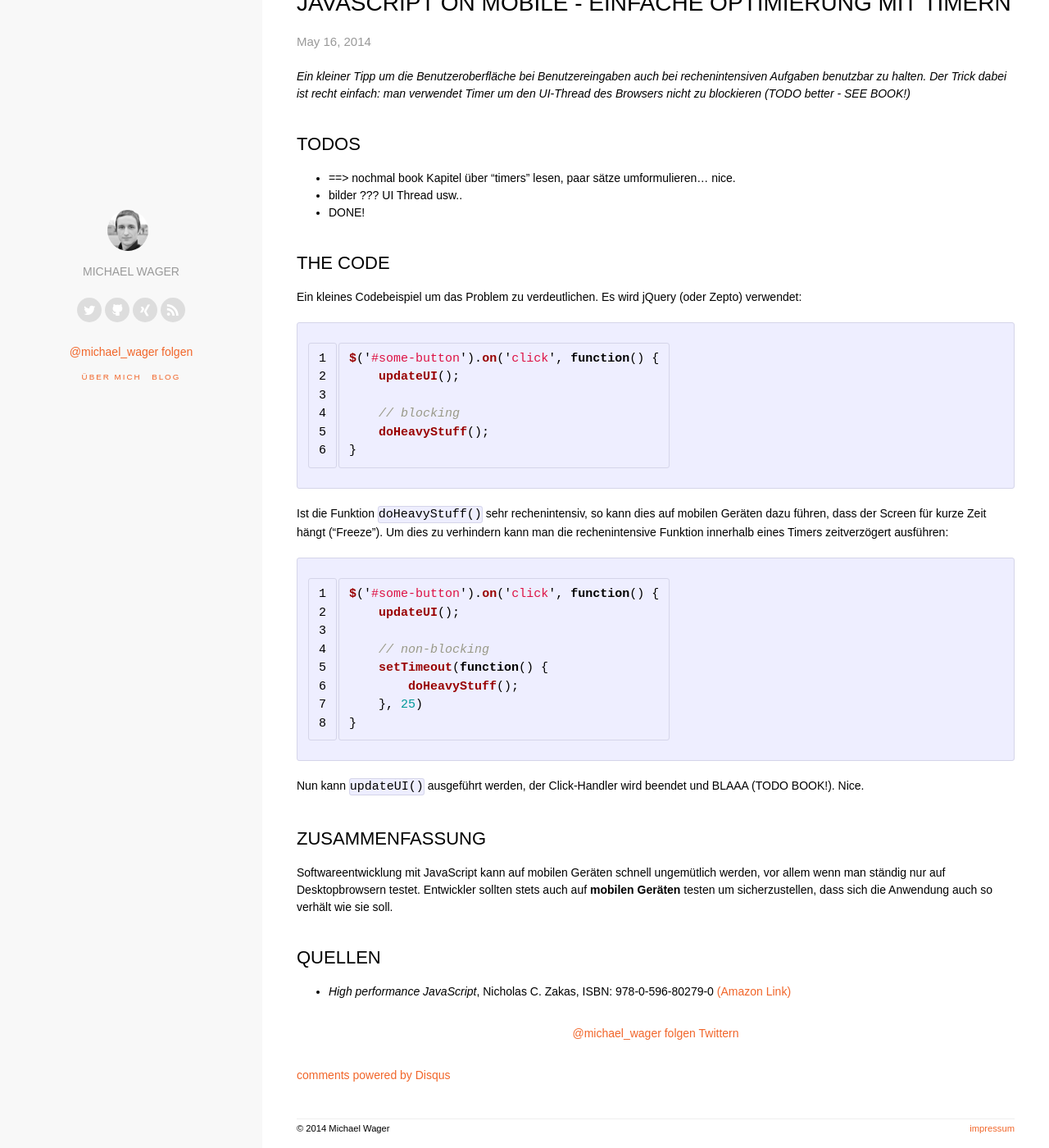
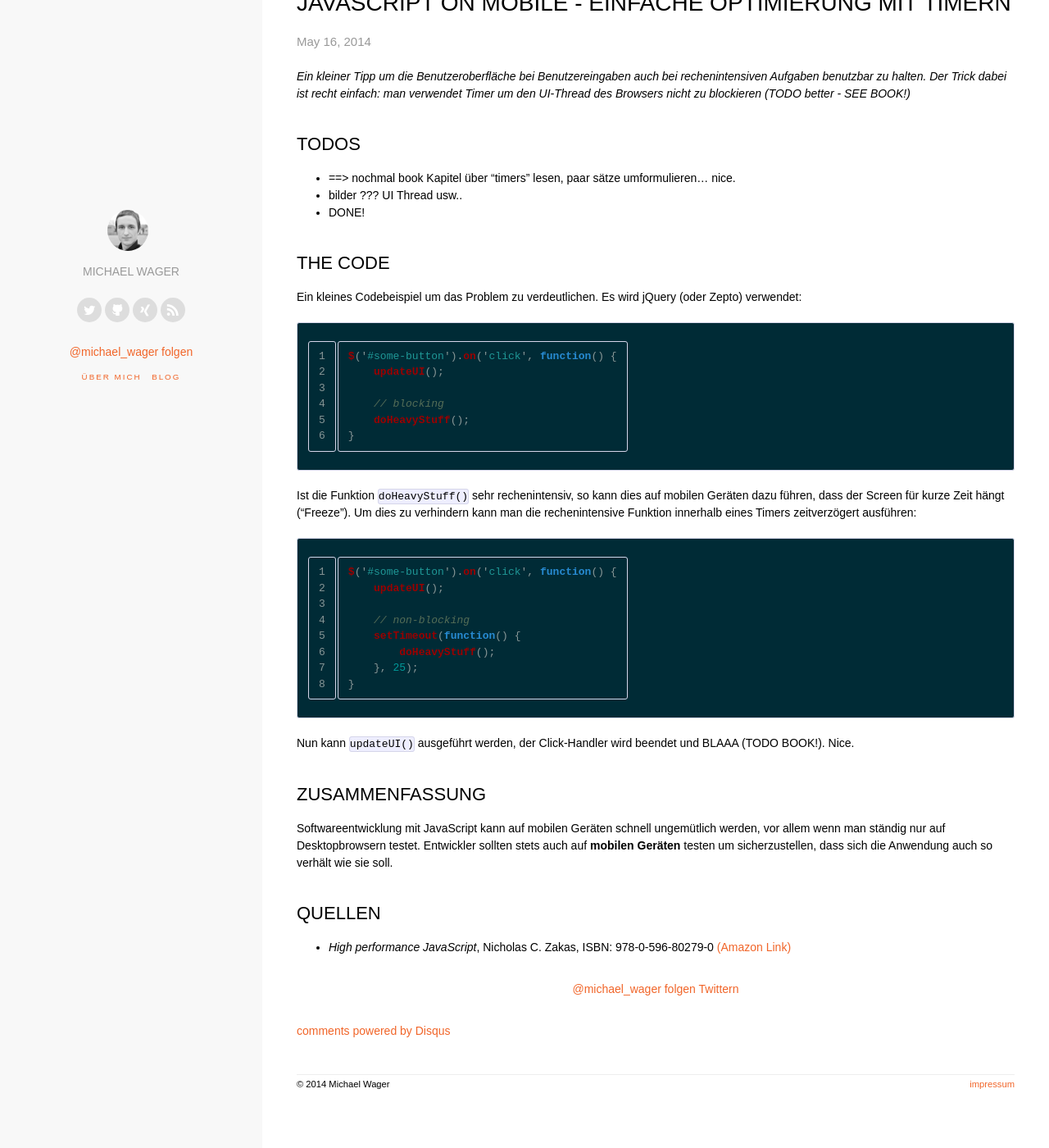
Before and after one commit to mwager/mwager.github.io, a Jekyll site: the page built from _posts/2014-05-16-keep-ui-responsive-all-times.markdown, in a window 1280 px wide and 1400 px high, scrolled down 60 px. Shown: the whole window at 82% size. Built offline with Jekyll 4.4.1, drawn with Linux system fonts in a browser that asks for light colours; nearby versions of some CDN libraries; comment, search, counter and statistics services are not loaded; after the commit the page ends 1406 px from its top, so only the background shows below that.

Commit message:
include message for old ie, minor css cleanup, update css for pre/code tags using solarized colors

```diff
--- a/_includes/footer.html
+++ b/_includes/footer.html
@@ -1,11 +1,7 @@
-
 <footer class="site-footer">
     <hr>
 
     <small>&copy; 2014 Michael Wager</small>
 
     <a class="imprint" href="/imprint/"><small>impressum</small></a>
-
-    <!-- site.safe: {{ site.safe }} -->
-
 </footer>
--- a/_layouts/default.html
+++ b/_layouts/default.html
@@ -4,6 +4,7 @@
   {% include head.html %}
 
     <body>
+      {% include old-ie.html %}
       <div id="layout" class="pure-g">
         {% include header.html %}
 
--- a/_posts/2014-05-14-vanilla-storage-client-side-storage-abstraction.markdown
+++ b/_posts/2014-05-14-vanilla-storage-client-side-storage-abstraction.markdown
@@ -1,7 +1,7 @@
 ---
 layout: post
 title:  "VanillaStorage.js - cross-browser HTML5 storage"
-date:   2014-05-14 15:17:42
+date:   2014-04-14 15:17:42
 categories: javascript
 ---
 
--- a/_posts/2014-05-16-keep-ui-responsive-all-times.markdown
+++ b/_posts/2014-05-16-keep-ui-responsive-all-times.markdown
@@ -36,7 +36,7 @@ $('#some-button').on('click', function() {
     // non-blocking
     setTimeout(function() {
         doHeavyStuff();
-    }, 25)
+    }, 25);
 }
 {% endhighlight %}
 
--- a/css/main.css
+++ b/css/main.css
@@ -134,6 +134,11 @@ hr {
   text-align: center;
 }
 
+/* some box shadow for images */
+img.shadow {
+  box-shadow: 3px 3px 5px #888;
+}
+
 /*
 .wrap:before,
 .wrap:after { content:""; display:table; }
@@ -154,27 +159,23 @@ footer .wrap {
 }
 
 /**
+ * No support for IE <= 8
+ * (-;
+ */
+#old-ie-message {
+  background-color: red;
+  color:#fff;
+  font-size: 20px;
+}
+#old-ie-message a {
+  color:#fff;
+  text-decoration: underline;
+}
+
+/**
  * Buttons
+ * @see purecss.io
  */
-.btn {
-  background-color: #f16529; /* eee */
-  background-image: -webkit-gradient(linear, left top, left bottom, color-stop(0%, #f16529), color-stop(100%, #e44d26));
-  background-image: -webkit-linear-gradient(top, #f16529, #e44d26);
-  background-image: -moz-linear-gradient(top, #f16529, #e44d26);
-  background-image: -ms-linear-gradient(top, #f16529, #e44d26);
-  background-image: -o-linear-gradient(top, #f16529, #e44d26);
-  background-image: linear-gradient(top, #f16529, #e44d26);
-  border: 1px solid #e44d26;
-  border-bottom: 1px solid #e44d26;
-  border-radius: 3px;
-  color: #fff;
-  font: bold 11px/1 "Lucida Grande", "Lucida Sans Unicode", "Lucida Sans", Geneva, Verdana, sans-serif;
-  padding: 8px 0;
-  /*text-align: center;*/
-  /*text-shadow: 0 1px 0 #eee;*/
-  width: auto; /*150px;*/
-  display: block;
-}
 
 .button-success,
 .button-error,
@@ -185,23 +186,18 @@ footer .wrap {
     border-radius: 4px;
     text-shadow: 0 1px 1px rgba(0, 0, 0, 0.2);
 }
-
 .button-success {
     background: rgb(28, 184, 65); /* this is a green */
 }
-
 .button-error {
     background: rgb(202, 60, 60); /* this is a maroon */
 }
-
 .button-warning {
     background: rgb(223, 117, 20); /* this is an orange */
 }
-
 .button-secondary {
     background: rgb(66, 184, 221); /* this is a light blue */
 }
-
 .button-mwa {
   background: #f16529;
 }
@@ -209,7 +205,7 @@ footer .wrap {
 /* Layout Styles */
 /* ----------------------------------------------------------*/
 
-/* Site header */
+/* Sitebar */
 
 .sidebar {
   /*background: rgb(61, 79, 93);*/
@@ -324,18 +320,7 @@ footer .wrap {
   margin:30px 0;
 }
 
-/*****
-.posts { list-style-type: none; }
-
-.posts li { margin-bottom: 30px; }
-
-.posts .post-link {
-  font-size: 24px;
-  letter-spacing: -1px;
-  line-height: 1;
-}
-*/
-
+/* also used on project pages! */
 .post-date {
     color: #999;
 }
@@ -347,21 +332,8 @@ footer .wrap {
 }
 
 
-/* custom pages */
-/* ----------------------------------------------------------*/
-
-
-
 /* Post styles */
 /* ----------------------------------------------------------*/
-
-
-/*.post-header h1 {
-  font-size: 42px;
-  letter-spacing: -1.75px;
-  line-height: 1;
-  font-weight: 300;
-}*/
 
 .post-header .meta {
   font-size: 15px;
@@ -384,14 +356,6 @@ footer .wrap {
 .fancy-images-in-grid img {
   max-width: 90%;
   box-shadow: 3px 3px 5px #888;
-}
-img.shadow {
-  box-shadow: 3px 3px 5px #888;
-}
-
-@media screen and (max-width: 767px) {
-  .fancy-images-in-grid img {
-  }
 }
 
 .home .post-container img {
@@ -417,22 +381,6 @@ img.shadow {
   margin: 40px 0 20px;
 }
 
-/***
-.post-content h2 {
-  font-size: 32px;
-  letter-spacing: -1.25px;
-}
-
-.post-content h3 {
-  font-size: 26px;
-  letter-spacing: -1px;
-}
-
-.post-content h4 {
-  font-size: 20px;
-  letter-spacing: -1px;
-}****/
-
 .post-content blockquote {
   border-left: 4px solid #e8e8e8;
   padding-left: 20px;
@@ -446,6 +394,12 @@ img.shadow {
 .post-content ul,
 .post-content ol { padding-left: 20px; }
 
+/*default:*/
+.post pre {
+  white-space: pre;
+  word-wrap: normal;
+  overflow-x: auto;
+}
 .post pre,
 .post code {
   border: 1px solid #d5d5e9;
@@ -454,8 +408,28 @@ img.shadow {
   -webkit-border-radius: 3px;
   -moz-border-radius: 3px;
   border-radius: 3px;
-  font-size: 15px;
+  font-size: 13px;
 }
+
+/* solarized theme fake: */
+.post .highlight pre,
+.post .highlight code {
+  background-color: #002b36;
+  color: #879696;
+}
+/*comments*/
+.post .highlight code .c1 {
+  color: #546d57
+}
+/*functions*/
+.post .highlight code .kd {
+  color: #278bd2;
+}
+/*strings*/
+.post .highlight code .s1 {
+  color: #1f9796;
+}
+
 
 .post code { padding: 1px 0; }
 
```
Also changed, not shown: _includes/old-ie.html (added, +8 -0 lines).
